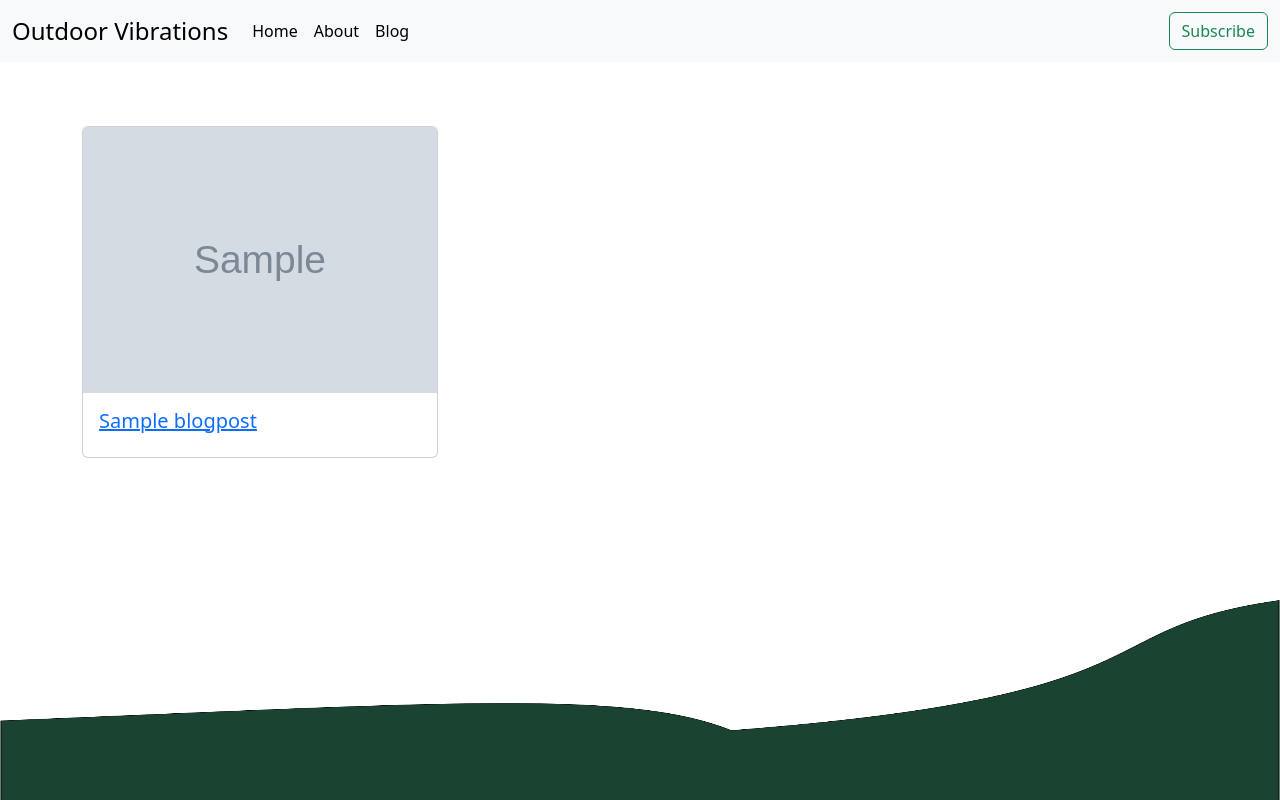
After one commit to CESAR-JARAMILLO/Outdoor-Vibrations-Django, a Django app: page /blog/cards/ in a window 1280 px wide. The commit adds this page. Run offline with Django 4.2, Linux system fonts and the light colour scheme; tables that the repository leaves empty hold one stand-in row (values such as "Sample post"); grey boxes marked "Sample" are stand-in pictures; some libraries are stand-ins or nearby versions.

Commit message:
render blog cards and blog post

```diff
--- /dev/null
+++ b/blog/templates/blog/blog_cards.html
@@ -0,0 +1,69 @@
+{% load bootstrap5 %}
+{% load static %}
+
+{# Load CSS and JavaScript #}
+{% bootstrap_css %}
+{% bootstrap_javascript %}
+
+<!DOCTYPE html>
+<html lang="en">
+  <head>
+      <meta charset="UTF-8">
+      <meta http-equiv="X-UA-Compatible" content="IE=edge">
+      <meta name="viewport" content="width=device-width, initial-scale=1.0">
+      <link rel="stylesheet" href="{% static 'blog/css/index.css' %}">
+      <title>Outdoor Vibrations</title>
+  </head>
+  <body>
+    <header>
+      <nav class="navbar navbar-expand-lg bg-light">
+        <div class="container-fluid">
+          <a class="navbar-brand" href="#">Outdoor Vibrations</a>
+          <button class="navbar-toggler" type="button" data-bs-toggle="collapse" data-bs-target="#navbarSupportedContent" aria-controls="navbarSupportedContent" aria-expanded="false" aria-label="Toggle navigation">
+            <span class="navbar-toggler-icon"></span>
+          </button>
+          <div class="collapse navbar-collapse" id="navbarSupportedContent">
+            <ul class="navbar-nav me-auto mb-2 mb-lg-0">
+              <li class="nav-item">
+                <a class="nav-link active" aria-current="page" href="#">Home</a>
+              </li>
+              <li class="nav-item">
+                <a class="nav-link" href="#">About</a>
+              </li>
+              <li class="nav-item">
+                <a class="nav-link" href="#">Blog</a>
+              </li>
+            </ul>
+            <button class="btn btn-outline-success" type="submit">Subscribe</button>
+          </div>
+        </div>
+      </nav>
+    </header>
+    <main>
+      {% block content %}
+        <div class="container mt-4">
+            <div class="row">
+                {% for post in blog_posts %}
+                    <div class="col-md-4 mb-4">
+                        <div class="card h-100">
+                            <a href="{% url 'blog_post' pk=post.pk %}">
+                                <img src="{{ post.image.url }}" class="card-img-top" alt="{{ post.title }}">
+                            </a>
+                            <div class="card-body">
+                                <h5 class="card-title">
+                                    <a href="{% url 'blog_post' pk=post.pk %}">{{ post.title }}</a>
+                                </h5>
+                                <p class="card-text">{{ post.summary|truncatewords:20 }}</p>
+                            </div>
+                        </div>
+                    </div>
+                {% endfor %}
+            </div>
+        </div>
+      {% endblock %}
+
+
+    </main>
+    <img src="{% static 'blog/images/vector.png' %}" class="img-fluid" id="vector">
+  </body>
+</html>
--- a/blog/templates/blog/index.html
+++ b/blog/templates/blog/index.html
@@ -18,20 +18,20 @@
     <header>
       <nav class="navbar navbar-expand-lg bg-light">
         <div class="container-fluid">
-          <a class="navbar-brand" href="#">Outdoor Vibrations</a>
+          <a class="navbar-brand" href="{% url 'index' %}">Outdoor Vibrations</a>
           <button class="navbar-toggler" type="button" data-bs-toggle="collapse" data-bs-target="#navbarSupportedContent" aria-controls="navbarSupportedContent" aria-expanded="false" aria-label="Toggle navigation">
             <span class="navbar-toggler-icon"></span>
           </button>
           <div class="collapse navbar-collapse" id="navbarSupportedContent">
             <ul class="navbar-nav me-auto mb-2 mb-lg-0">
               <li class="nav-item">
-                <a class="nav-link active" aria-current="page" href="#">Home</a>
+                <a class="nav-link active" aria-current="page" href="{% url 'index' %}">Home</a>
               </li>
               <li class="nav-item">
                 <a class="nav-link" href="#">About</a>
               </li>
               <li class="nav-item">
-                <a class="nav-link" href="#">Blog</a>
+                <a class="nav-link" href="{% url 'blog_cards' %}">Blogs</a>
               </li>
             </ul>
             <button class="btn btn-outline-success" type="submit">Subscribe</button>
--- a/blog/urls.py
+++ b/blog/urls.py
@@ -2,5 +2,7 @@ from django.urls import path
 from . import views
 
 urlpatterns = [
-    path('', views.index, name='index')
+    path('', views.index, name='index'),
+    path('blog/<int:pk>/', views.blog_post, name='blog_post'),
+    path('blog/cards/', views.blog_cards, name='blog_cards'),
 ]
--- a/blog/views.py
+++ b/blog/views.py
@@ -1,5 +1,14 @@
-from django.shortcuts import render
+from django.shortcuts import render, get_object_or_404
+from .models import BlogPost
 
 # Create your views here.
 def index(request):
   return render(request, 'blog/index.html')
+
+def blog_post(request, pk):
+    post = get_object_or_404(BlogPost, pk=pk)
+    return render(request, 'blog/blog_post.html', {'post': post})
+
+def blog_cards(request):
+    blog_posts = BlogPost.objects.all()
+    return render(request, 'blog/blog_cards.html', {'blog_posts': blog_posts})
```
Also changed, not shown: blog/templates/blog/blog_post.html (added, +50 -0 lines), 2 other files.
